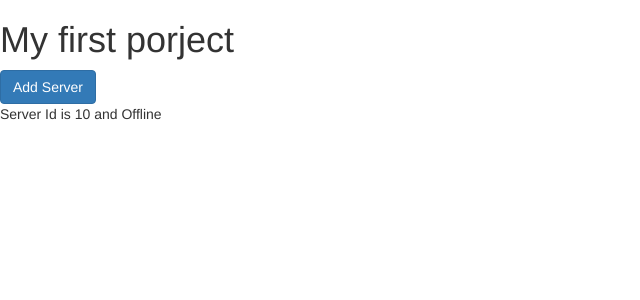
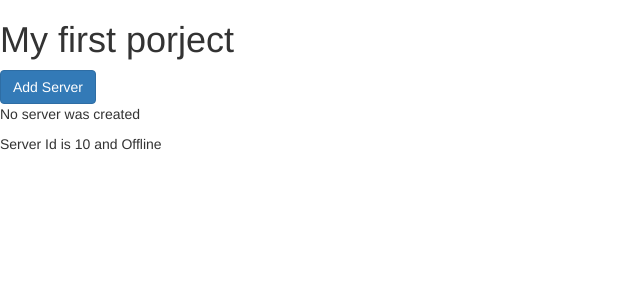
Before and after one commit to rajaarsal/angular-learning, an Angular app in the folder my-first-app/: page / in a window 1280 px wide. Shown: the top 300 px of the page, without its empty margins (0-640 px from the left). Built offline with nearby package versions, Linux system fonts and the light colour scheme.

Commit message:
Event binding

```diff
--- a/my-first-app/src/app/servers/servers.component.html
+++ b/my-first-app/src/app/servers/servers.component.html
@@ -1,2 +1,5 @@
-<button class="btn btn-primary" [disabled]="!allowNewServer">Add Server</button>
+<button class="btn btn-primary" [disabled]="!allowNewServer" (click)="onCreateServer()">Add Server</button>
+<!-- <p>{{ allowNewServer }}</p> -->
+<!-- <p [innerText]="allowNewServer"></p> -->
+<p>{{ serverCreateStatus }}</p>
 <app-server></app-server>
--- a/my-first-app/src/app/servers/servers.component.ts
+++ b/my-first-app/src/app/servers/servers.component.ts
@@ -7,7 +7,9 @@
 })
 export class ServersComponent implements OnInit {
 
-  allowNewServer= false;
+  allowNewServer = false;
+  serverCreateStatus = 'No server was created';
+
   constructor() {
     setTimeout(() => {
       this.allowNewServer=true;
@@ -17,4 +19,8 @@
   ngOnInit() {
   }
 
+  onCreateServer() {
+    this.serverCreateStatus = 'Server was created';
+  }
+
 }
```
